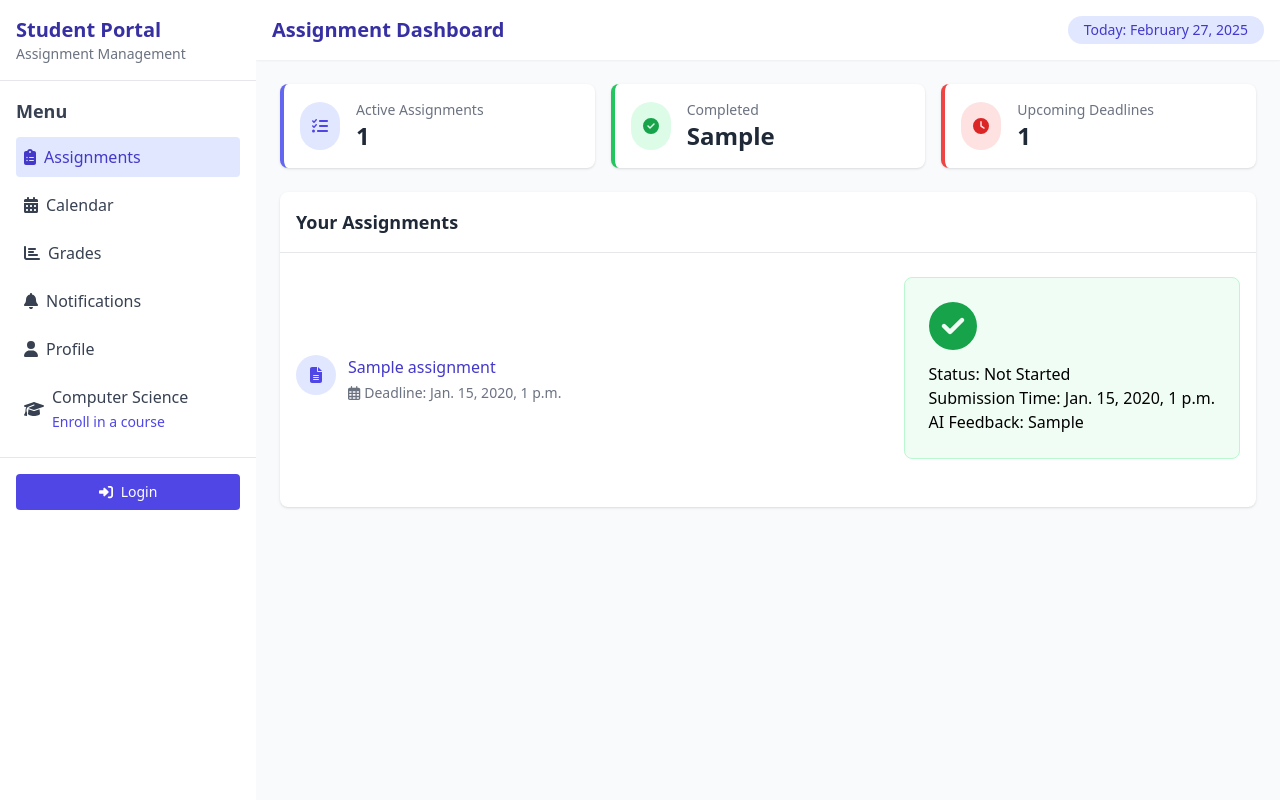
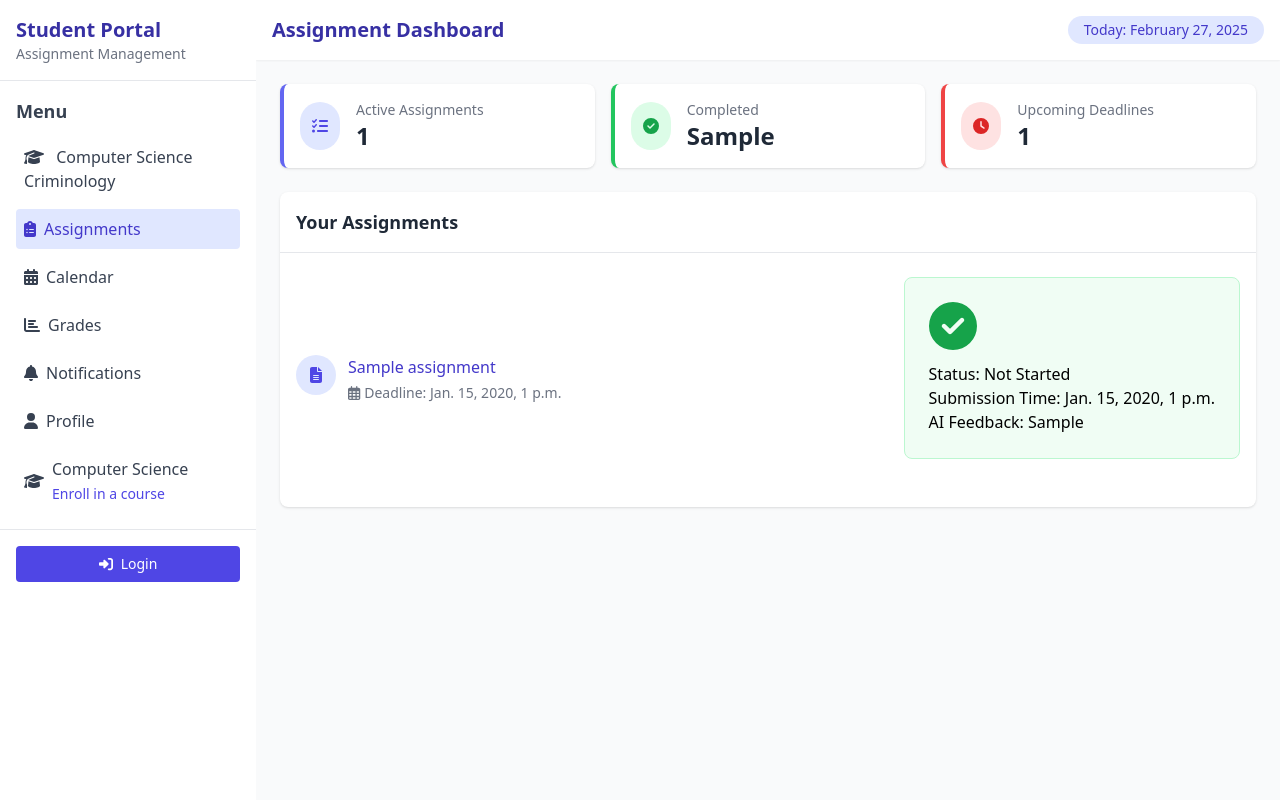
Before and after one commit to felixmokayabeatz/ai-assignment-submision-reminder, a Django app: template assignment_reminder/reminders/templates/assignment_list.html in a window 1280 px wide. Run offline with Django 5.2, Linux system fonts and the light colour scheme; data comes from the database, SQL or seed files in the repository; tables that the repository leaves empty hold one stand-in row (values such as "Sample post"); the template is opened without the code that fills it: values that come from a table or form of the project are taken from there, most other values are stand-ins (such as "Sample title", 1, 10 or a date in 2020); parts of the project's set-up code (start-up, migrations or seed data) failed here and were passed over; some libraries are stand-ins or nearby versions.

Commit message:
Add unit selection dropdown to assignment list template

```diff
--- a/assignment_reminder/reminders/templates/assignment_list.html
+++ b/assignment_reminder/reminders/templates/assignment_list.html
@@ -30,6 +30,22 @@
             <div class="p-4">
                 <h2 class="text-lg font-semibold text-gray-700 mb-3">Menu</h2>
                 <ul class="space-y-2">
+                    <li>
+                        <div class="p-2 text-gray-700 hover:bg-gray-100 rounded cursor-pointer">
+                            <i class="fas fa-graduation-cap mr-2"></i>
+                            {% for course in courses %}
+                                <span class="font-medium">{{ course.name }}</span>
+                            {% endfor %}
+
+                        </div>
+                        <ul class="ml-6 hidden" id="unit-dropdown">
+                            {% for unit in units %}
+                                <li class="p-2 text-gray-600 hover:text-indigo-700">{{ unit.name }}</li>
+                            {% endfor %}
+                        </ul>
+                    </li>
+
+
                     <li>
                         <a href="#" class="flex items-center p-2 bg-indigo-100 text-indigo-700 rounded">
                             <i class="fas fa-clipboard-list mr-2"></i> Assignments
@@ -203,5 +219,11 @@
         </div>
     </div>
 
+
+    <script>
+        document.querySelector(".fa-graduation-cap").parentElement.addEventListener("click", function () {
+            document.getElementById("unit-dropdown").classList.toggle("hidden");
+        });
+    </script>
 </body>
 </html>
```
